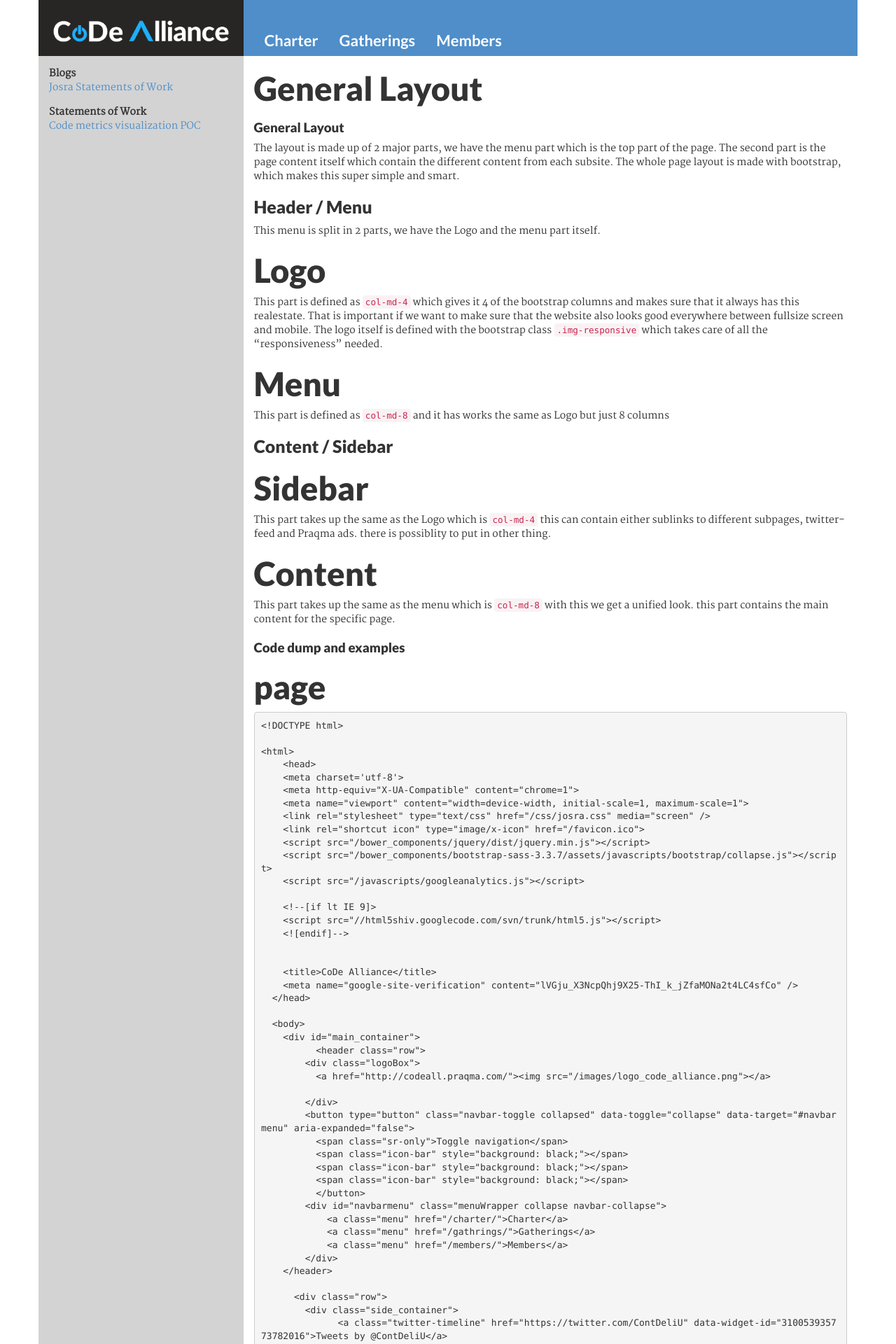
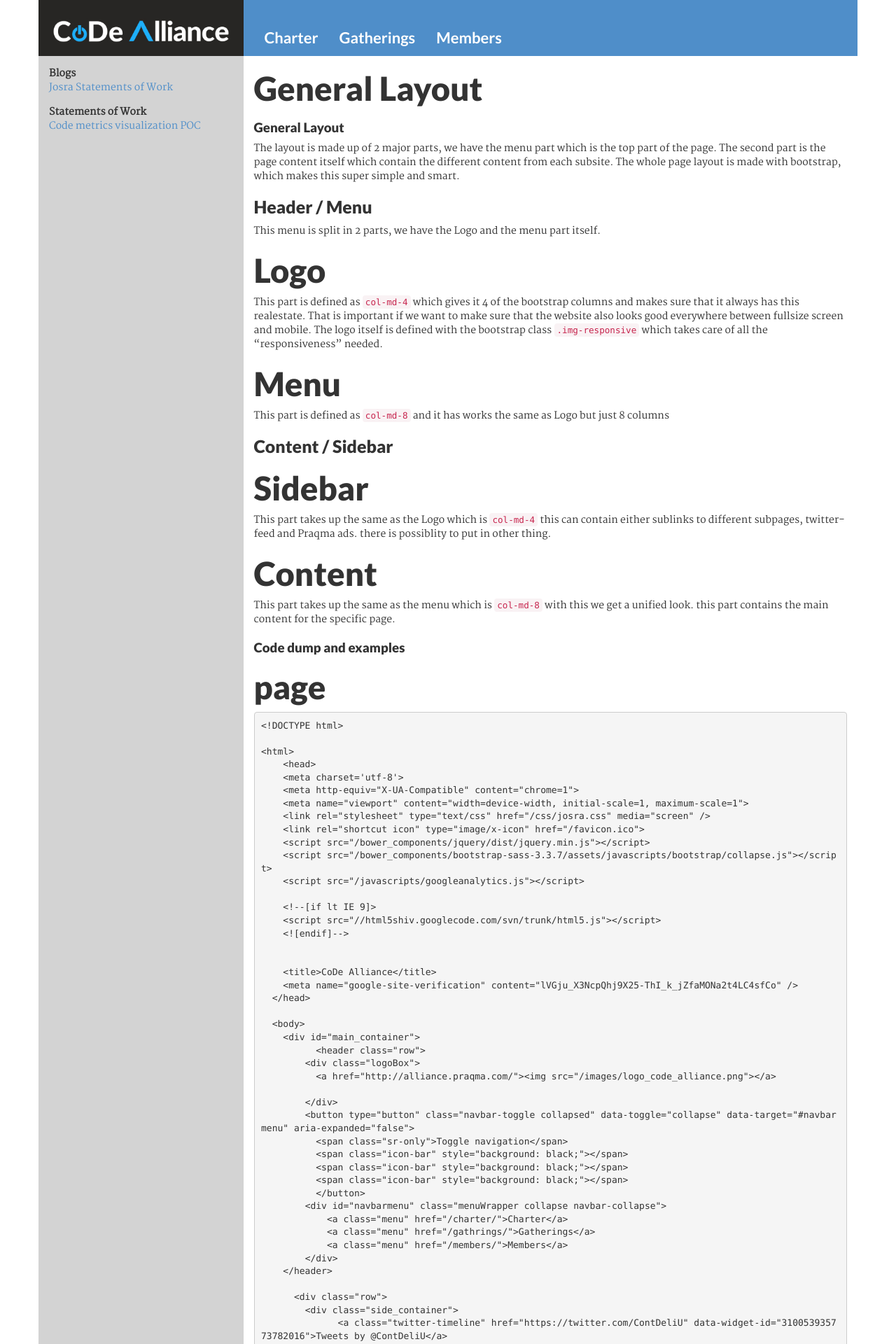
Before and after one commit to Praqma/web-alliance, a Jekyll site: the page built from LayoutDesign.md, in a window 1280 px wide. Shown: the top 1920 px of the page at 70% size. Built offline with Jekyll 4.4.1, drawn with Linux system fonts in a browser that asks for light colours; our own code applies the rules of GitHub Pages for plain Markdown files; some of the changed text lies outside the part shown.

Commit message:
close #delivered/22 fix the link to homepage

```diff
--- a/_includes/banner.html
+++ b/_includes/banner.html
@@ -1,6 +1,6 @@
     <header class="row">
         <div class="logoBox">
-          <a href="http://codeall.praqma.com/"><img src="/images/logo_code_alliance.png"></a>
+          <a href="http://alliance.praqma.com/"><img src="/images/logo_code_alliance.png"></a>
 
         </div>
         <button type="button" class="navbar-toggle collapsed" data-toggle="collapse" data-target="#navbarmenu" aria-expanded="false">
--- a/_sass/header.sass
+++ b/_sass/header.sass
@@ -55,11 +55,12 @@
       font-size: 22px
       font-weight: 600
       padding-bottom: 35px
-      padding-top: 42px
+      padding-top: 38px
 
       @media screen and (max-width: 767px)
         padding-top: 0px
         width: 100%
+        padding-top: 42px
   a.menu
     color: $color-praqma-orange
 
```
